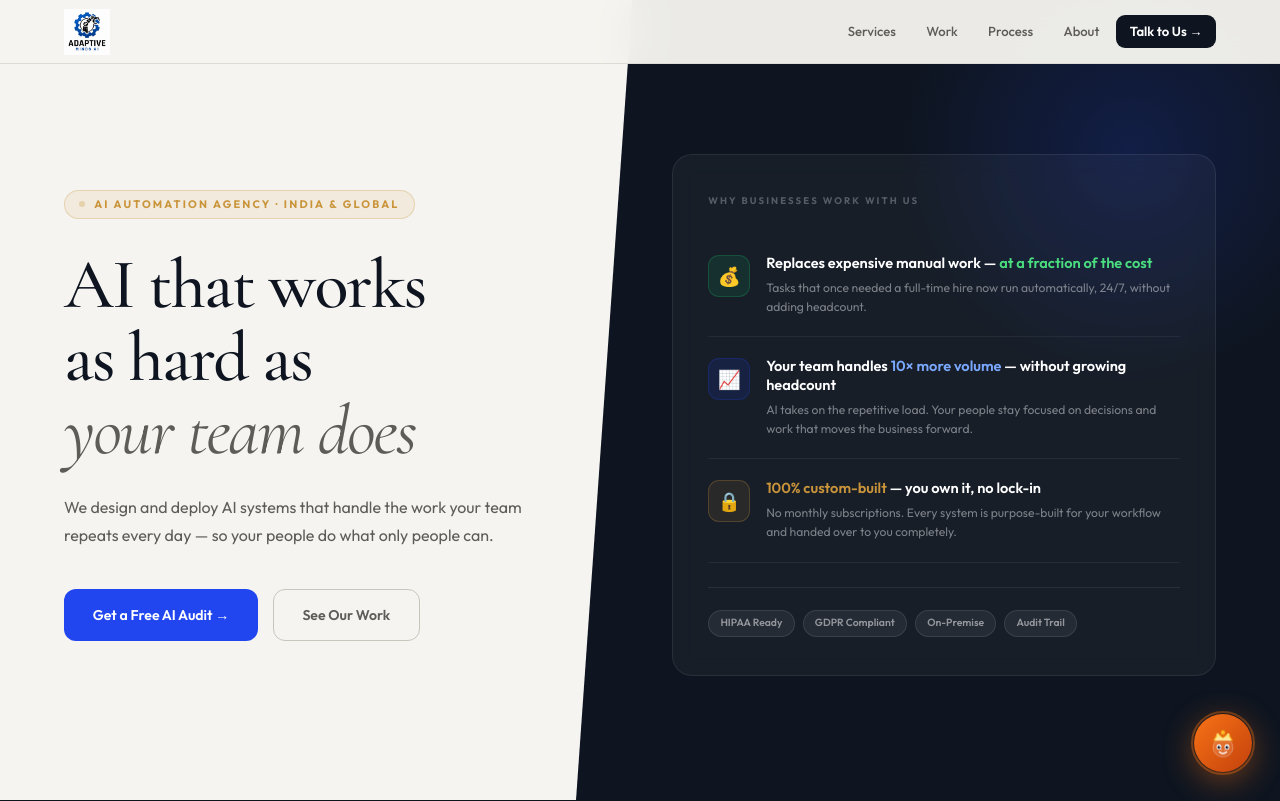
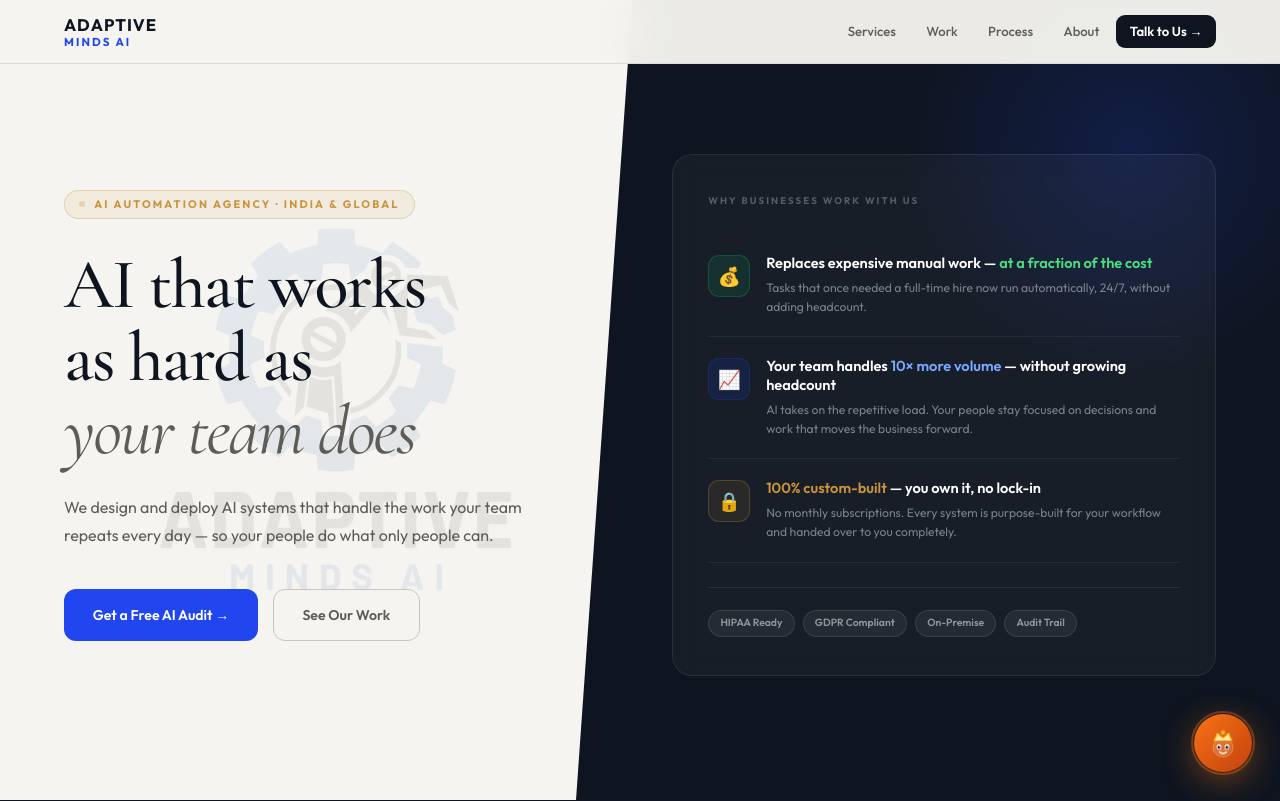
Before and after one commit to Yogesh-Shishodia/Yogesh-Shishodia, a plain HTML site: page index.html in a window 1280 px wide. Shown: the top 801 px of the page. Drawn offline with nearby package versions, Linux system fonts and the light colour scheme.

Commit message:
nav text logo + hero logo watermark background

```diff
--- a/index.html
+++ b/index.html
@@ -23,8 +23,12 @@ body{font-family:'Outfit',sans-serif;background:var(--bg);color:var(--text);over
 
 nav{position:fixed;top:0;left:0;right:0;z-index:300;height:64px;display:flex;align-items:center;padding:0 5%;background:rgba(245,244,240,0.96);backdrop-filter:blur(20px);border-bottom:1px solid var(--border);}
 .nav-inner{max-width:1280px;margin:0 auto;width:100%;display:flex;align-items:center;justify-content:space-between;}
-.nav-logo{display:flex;align-items:center;text-decoration:none;}
-.nav-logo-img{height:46px;width:auto;display:block;object-fit:contain;}
+.nav-logo{display:flex;align-items:center;text-decoration:none;gap:0;}
+.nav-logo-text{font-family:'Outfit',sans-serif;font-weight:800;font-size:1.05rem;letter-spacing:0.06em;text-transform:uppercase;color:var(--navy);line-height:1.15;}
+.nav-logo-text .logo-sub{display:block;font-size:0.72rem;font-weight:700;letter-spacing:0.18em;color:var(--blue);}
+.hero-left{position:relative;}
+.hero-logo-bg{position:absolute;top:50%;left:50%;transform:translate(-50%,-50%);width:440px;max-width:100%;opacity:0.07;pointer-events:none;z-index:0;user-select:none;}
+.hero-left > *:not(.hero-logo-bg){position:relative;z-index:1;}
 .nav-links{display:flex;align-items:center;gap:0.2rem;}
 .nav-links a{font-size:0.82rem;font-weight:500;color:var(--text-dim);text-decoration:none;padding:0.4rem 0.85rem;border-radius:8px;transition:all 0.18s;}
 .nav-links a:hover{color:var(--text);background:var(--bg2);}
@@ -407,9 +411,8 @@ body.modal-open{overflow:hidden;}
   .svc{flex:0 0 280px;width:280px;}
 }
 @media(max-width:480px){
-  .nav-logo-img{height:36px;}
   .footer-logo-img{height:42px;}
-
+  .hero-logo-bg{width:300px;}
   .hero-actions{flex-direction:column;}
   .btn{width:100%;justify-content:center;}
   .trust-boxes{grid-template-columns:1fr;}
@@ -425,7 +428,7 @@ body.modal-open{overflow:hidden;}
 <nav>
   <div class="nav-inner">
     <a href="#" class="nav-logo">
-      <img src="logo.png" alt="Adaptive Minds AI" class="nav-logo-img">
+      <span class="nav-logo-text">ADAPTIVE<span class="logo-sub">MINDS AI</span></span>
     </a>
     <div class="nav-links">
       <a href="#services">Services</a><a href="#work">Work</a><a href="#process">Process</a><a href="#about">About</a>
@@ -437,6 +440,7 @@ body.modal-open{overflow:hidden;}
 <section class="hero">
   <div class="hero-inner">
     <div class="hero-left">
+      <img src="logo.png" alt="" class="hero-logo-bg" aria-hidden="true">
       <div class="hero-eyebrow"><span class="dot"></span>AI Automation Agency · India &amp; Global</div>
       <h1>AI that works<br/>as hard as<br/><em>your team does</em></h1>
       <p class="hero-sub">We design and deploy AI systems that handle the work your team repeats every day — so your people do what only people can.</p>
```
